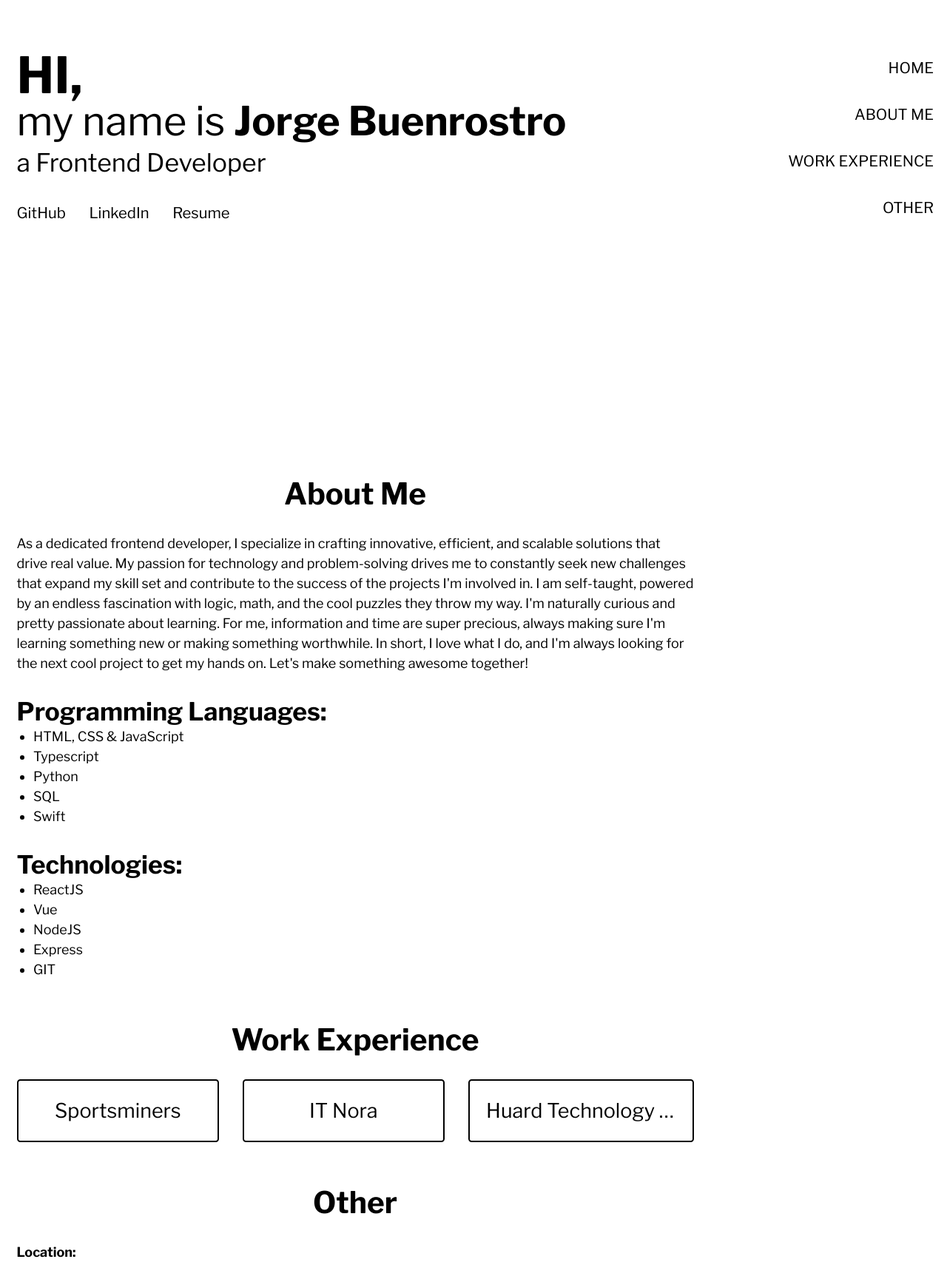
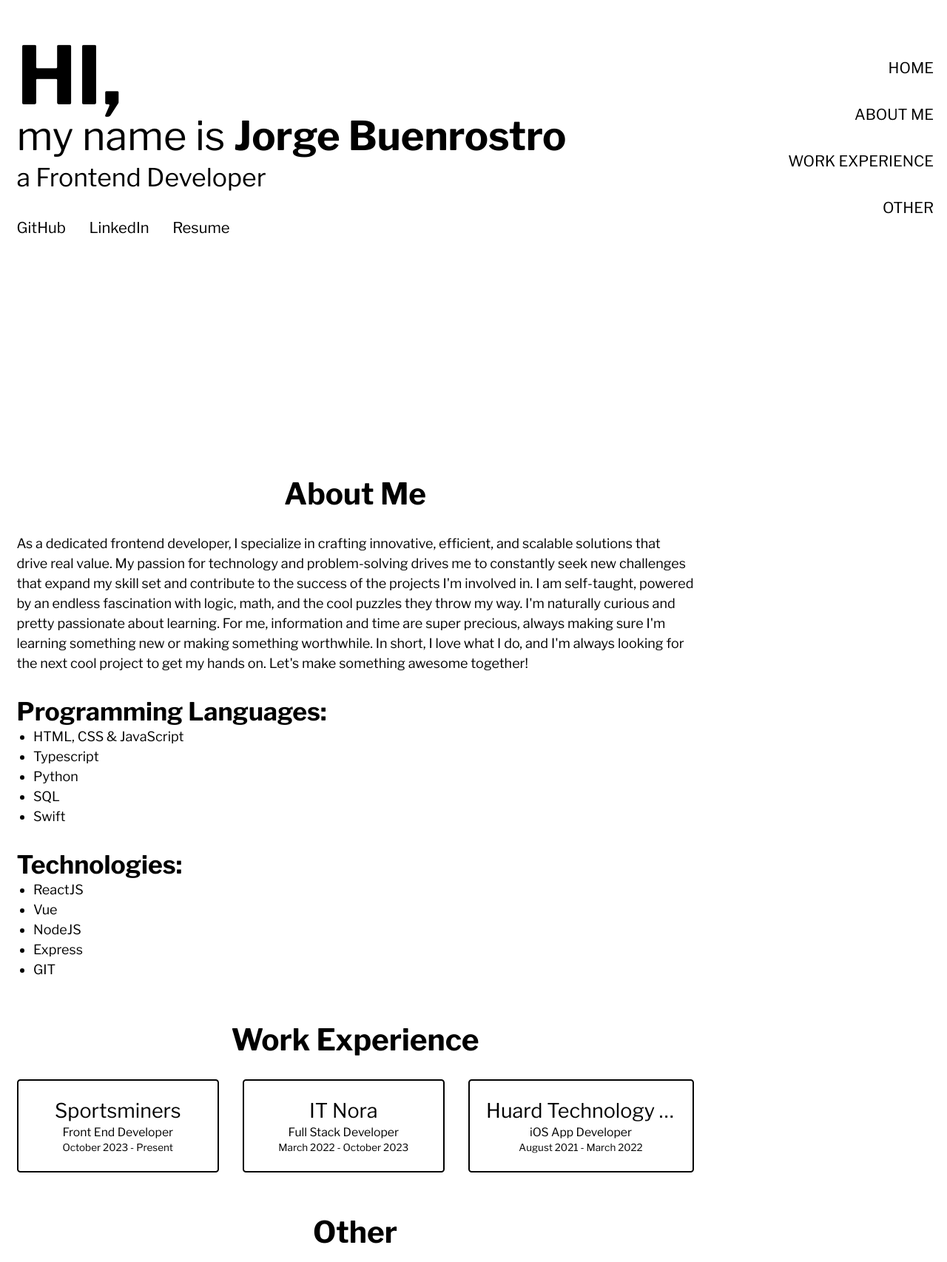
Before and after one commit to jlbmontejano/personal-portfolio, a React (Vite) app: page / in a window 1280 px wide. Shown: the part 214-1920 px from the top of the page at 74% size. Built offline with nearby package versions, Linux system fonts and the light colour scheme.

Commit message:
Adding position and dates to work experience

```diff
--- a/src/components/IndividualWork.tsx
+++ b/src/components/IndividualWork.tsx
@@ -22,6 +22,10 @@ const IndividualWork = ({ work }: IndividualWorkProps) => {
 			<div className='flex flex-col w-full xl:w-1/3 '>
 				<button onClick={() => setIsOpen(true)} className='p-5 overflow-hidden'>
 					<h5 className='text-nowrap text-ellipsis whitespace-nowrap overflow-hidden'>{work.company}</h5>
+					<p className='text-sm text-nowrap text-ellipsis whitespace-nowrap overflow-hidden'>{work.position}</p>
+					<p className='text-xs text-nowrap text-ellipsis whitespace-nowrap overflow-hidden'>
+						{work.fromDate} - {work.toDate}
+					</p>
 				</button>
 			</div>
 			<Transition show={isOpen} as={Fragment}>
--- a/src/index.css
+++ b/src/index.css
@@ -8,7 +8,7 @@ html {
 
 @layer base {
   h1 {
-    @apply text-3xl lg:text-6xl
+    @apply text-3xl lg:text-8xl
   }
 
   h2 {
--- a/src/sections/Home.tsx
+++ b/src/sections/Home.tsx
@@ -5,7 +5,7 @@ const Home = () => {
 		<div className='section-container mt-0 gap-0 h-screen justify-center animate-fadeRight'>
 			<div id='home' className='scroll-anchor absolute top-0' />
 			<div>
-				<h1 className='font-bold text-6xl'>HI,</h1>
+				<h1 className='font-bold'>HI,</h1>
 				<h2>
 					my name is <span className='font-bold'>Jorge Buenrostro</span>
 				</h2>
```
